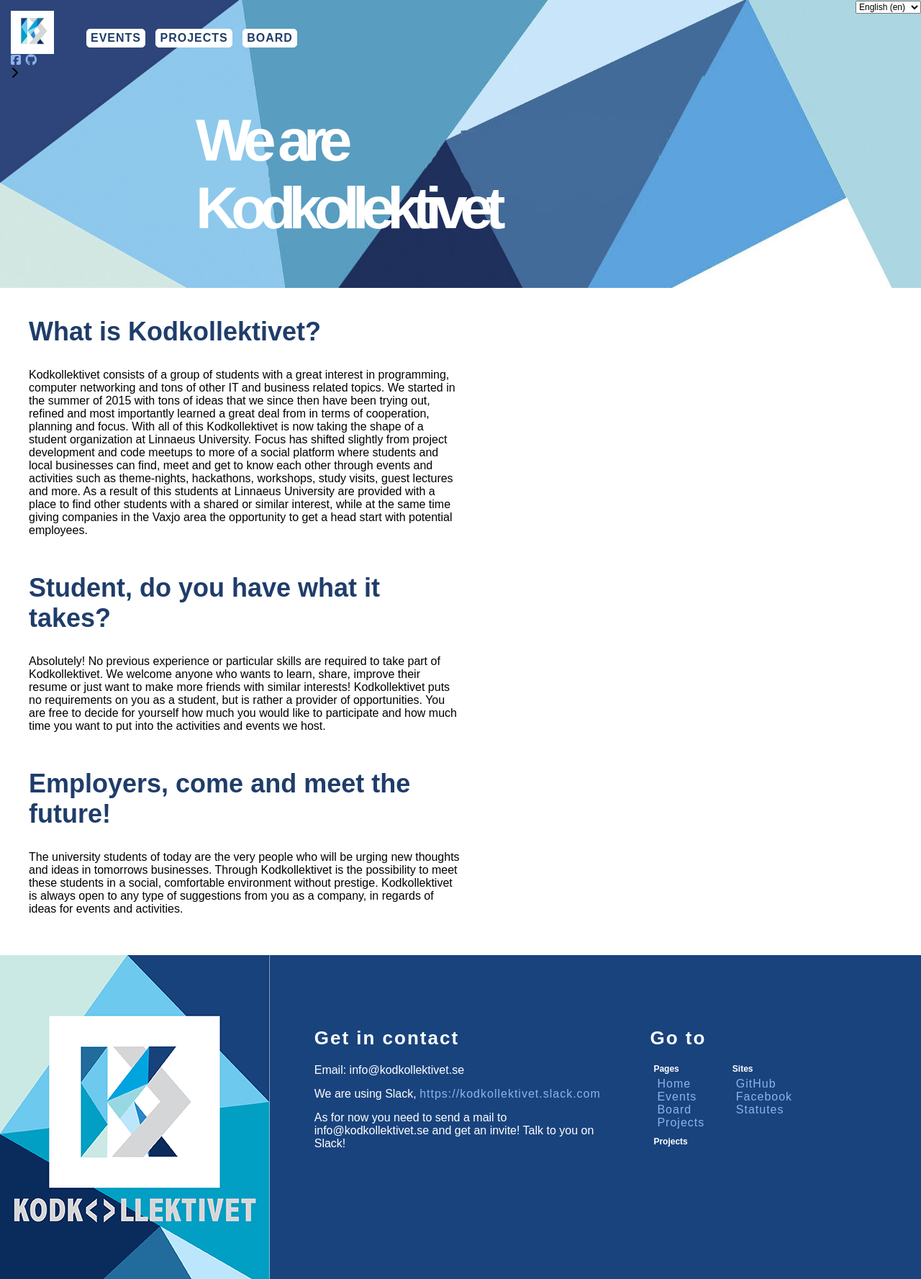
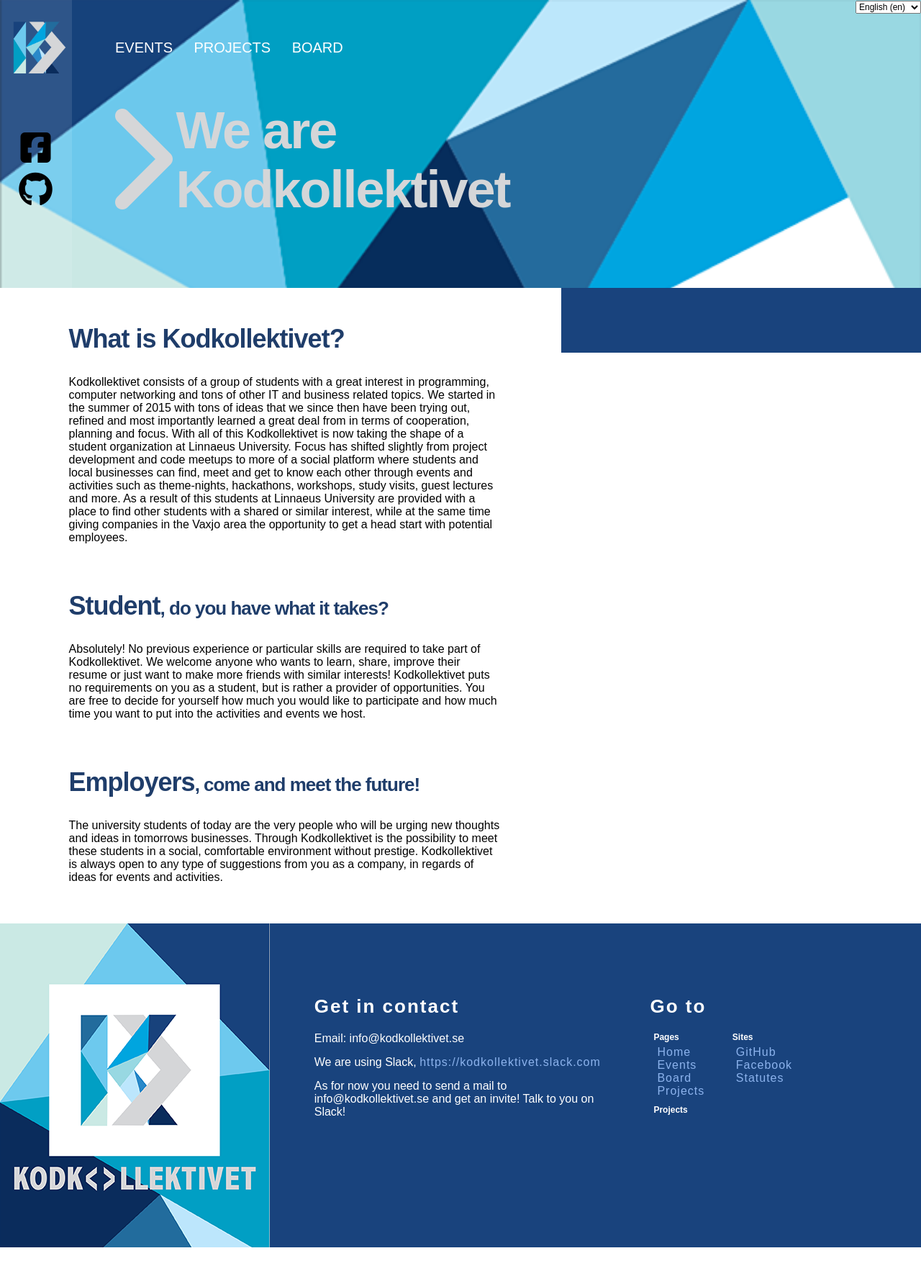
Before and after one commit to Kodkollektivet/kodkollektivet.se, a Django app: page /en/ in a window 1280 px wide. Shown: the whole page at 72% size. After the commit the page ends 1733 px from the top, so only its background shows below. Run offline with Django 3.2, Linux system fonts and the light colour scheme; data that the repository does not hold is empty; some libraries are stand-ins or nearby versions.

Commit message:
Current css output

```diff
--- a/kodkollektivet/static/css/main.css
+++ b/kodkollektivet/static/css/main.css
@@ -19,7 +19,7 @@
 
 /* line 8, compass/sass/_base.sass */
 main {
-  padding: 40px;
+  padding: 0 0 40px 40px;
   background-color: white;
   min-height: 300px;
   max-width: 2000px;
@@ -33,73 +33,148 @@
   clear: both;
 }
 /* line 13, compass/sass/_base.sass */
-main aside {
-  float: left;
-  display: block;
-  margin-right: 2.35765%;
-  width: 40.29137%;
-}
-/* line 38, ../../../../../.rvm/gems/ruby-2.3.3/gems/neat-compass-1.6.0/stylesheets/neat/grid/_span-columns.scss */
-main aside:last-child {
-  margin-right: 0;
-}
-/* line 15, compass/sass/_base.sass */
 main article {
   float: left;
   display: block;
   margin-right: 2.35765%;
   width: 57.35098%;
+  text-align: center;
 }
 /* line 38, ../../../../../.rvm/gems/ruby-2.3.3/gems/neat-compass-1.6.0/stylesheets/neat/grid/_span-columns.scss */
 main article:last-child {
   margin-right: 0;
 }
-/* line 17, compass/sass/_base.sass */
+/* line 16, compass/sass/_base.sass */
 main article section {
-  max-width: 600px;
-}
-/* line 19, compass/sass/_base.sass */
-main article section:not(:first-child) {
+  text-align: left;
+  display: inline-block;
   margin-top: 50px;
 }
+/* line 20, compass/sass/_base.sass */
+main article section h2 {
+  display: inline-block;
+}
+/* line 22, compass/sass/_base.sass */
+main article section h2 span {
+  font-size: 26px;
+}
+/* line 24, compass/sass/_base.sass */
+main article section img {
+  display: inline-block;
+  max-width: 60%;
+}
 
-/* line 22, compass/sass/_base.sass */
+/* line 28, compass/sass/_base.sass */
 h1, h2, h3, h4, h5 {
   margin-bottom: 30px;
   letter-spacing: 0px;
   color: #1F3D6A;
 }
 
-/* line 27, compass/sass/_base.sass */
+/* line 33, compass/sass/_base.sass */
 h2 {
   font-size: 36px;
+  letter-spacing: -1px;
 }
 
-/* line 29, compass/sass/_base.sass */
+/* line 36, compass/sass/_base.sass */
 h3 {
   font-size: 26px;
 }
 
-/* line 32, compass/sass/_base.sass */
+/* line 39, compass/sass/_base.sass */
 p {
   margin-bottom: 15px;
   font-weight: 300;
   max-width: 600px;
 }
 
-/* line 37, compass/sass/_base.sass */
+/* line 44, compass/sass/_base.sass */
 a {
   color: #8CB3ED;
   text-decoration: none;
   letter-spacing: 1px;
 }
-/* line 41, compass/sass/_base.sass */
+/* line 48, compass/sass/_base.sass */
 a:hover {
   color: white;
 }
-/* line 43, compass/sass/_base.sass */
+/* line 50, compass/sass/_base.sass */
 a:visited {
   color: #8CB3ED;
+}
+
+/* line 53, compass/sass/_base.sass */
+ul {
+  list-style-type: none;
+}
+
+/* line 1, compass/sass/_aside.sass */
+aside {
+  float: left;
+  display: block;
+  margin-right: 2.35765%;
+  width: 40.29137%;
+  padding: 0 40px 40px 40px;
+  background-color: #19437d;
+  color: white;
+  overflow-y: scroll;
+}
+/* line 38, ../../../../../.rvm/gems/ruby-2.3.3/gems/neat-compass-1.6.0/stylesheets/neat/grid/_span-columns.scss */
+aside:last-child {
+  margin-right: 0;
+}
+/* line 7, compass/sass/_aside.sass */
+aside h3, aside h4 {
+  color: white;
+  text-align: center;
+}
+/* line 10, compass/sass/_aside.sass */
+aside h4 {
+  font-size: 22px;
+  letter-spacing: 1px;
+}
+/* line 13, compass/sass/_aside.sass */
+aside section {
+  margin-top: 50px;
+}
+/* line 16, compass/sass/_aside.sass */
+aside .next-event {
+  display: block;
+  min-width: 80%;
+  border: 10px solid white;
+  padding: 15px 30px;
+}
+/* line 21, compass/sass/_aside.sass */
+aside .next-event:hover {
+  border-color: #8CB3ED;
+}
+/* line 23, compass/sass/_aside.sass */
+aside .next-event p, aside .next-event span {
+  color: white;
+}
+/* line 25, compass/sass/_aside.sass */
+aside .next-event .event-datetime {
+  border-bottom: 1px solid white;
+  font-size: 18px;
+  font-weight: bold;
+}
+/* line 29, compass/sass/_aside.sass */
+aside .upcoming-events {
+  padding: 0px;
+  margin-top: 20px;
+}
+/* line 32, compass/sass/_aside.sass */
+aside .upcoming-events li {
+  display: inline-block;
+}
+/* line 35, compass/sass/_aside.sass */
+aside .upcoming-events li:not(:last-child)::after {
+  content: ",";
+}
+/* line 40, compass/sass/_aside.sass */
+aside .right-now ul li a {
+  font-size: 18px;
 }
 
 /* line 1, compass/sass/_header.sass */
@@ -107,90 +182,120 @@
   position: relative;
   height: 400px;
   padding: 15px;
-  background: url('../img/kk_background.jpg?1487955799'), no-repeat;
+  background: url('../img/banner-background.jpg?1488298258'), no-repeat;
   -moz-background-size: cover;
   -o-background-size: cover;
   -webkit-background-size: cover;
   background-size: cover;
 }
 /* line 7, compass/sass/_header.sass */
-header h1 {
+header .header-text {
+  position: absolute;
+  left: 140px;
+  top: 140px;
+}
+/* line 11, compass/sass/_header.sass */
+header .header-text i {
+  font-size: 160px;
+  color: #d5d6d8;
+  vertical-align: 7px;
+}
+/* line 16, compass/sass/_header.sass */
+header .header-text h1 {
   display: inline-block;
-  position: absolute;
-  left: 50%;
-  top: 37%;
-  color: white;
-  font-size: 82px;
-  font-weight: 700;
-  margin-left: -368px;
-  letter-spacing: -10px;
-}
-/* line 17, compass/sass/_header.sass */
-header .logo {
-  display: inline-block;
-  padding: 3px;
-  background-color: white;
-  border: 2px solid white;
-}
-/* line 22, compass/sass/_header.sass */
-header .logo img {
-  width: 50px;
+  color: #d5d6d8;
+  font-size: 72px;
+  letter-spacing: -2px;
 }
 /* line 24, compass/sass/_header.sass */
-header .logo:hover {
-  border-color: #8CB3ED;
+header .side {
+  background-color: rgba(255, 255, 255, 0.1);
+  position: absolute;
+  top: 0;
+  left: 0;
+  height: 100%;
+  width: 100px;
+  text-align: center;
 }
-/* line 26, compass/sass/_header.sass */
+/* line 32, compass/sass/_header.sass */
+header .side .logo {
+  display: inline-block;
+  margin-top: 20px;
+}
+/* line 35, compass/sass/_header.sass */
+header .side .logo img {
+  width: 100px;
+}
+/* line 37, compass/sass/_header.sass */
+header .side .logo:hover {
+  background-color: #8CB3ED;
+}
+/* line 39, compass/sass/_header.sass */
+header .side .social-icons {
+  width: 60px;
+  margin: 55px auto;
+}
+/* line 42, compass/sass/_header.sass */
+header .side .social-icons a {
+  color: black;
+}
+/* line 44, compass/sass/_header.sass */
+header .side .social-icons a:hover {
+  color: #8CB3ED;
+}
+/* line 46, compass/sass/_header.sass */
+header .side .social-icons a i {
+  font-size: 48px;
+  display: inline-block;
+  text-align: center;
+}
+/* line 50, compass/sass/_header.sass */
+header .side .social-icons a i:not(first) {
+  margin-top: 10px;
+}
+/* line 52, compass/sass/_header.sass */
 header nav {
   display: inline-block;
   position: absolute;
-  top: 40px;
-  left: 80px;
+  top: 55px;
+  left: 120px;
 }
-/* line 32, compass/sass/_header.sass */
+/* line 58, compass/sass/_header.sass */
 header nav ul li {
-  background-color: white;
-  border-radius: 5px;
-  padding: 3px 5px;
   display: inline-block;
-  border: 1px solid white;
 }
-/* line 37, compass/sass/_header.sass */
+/* line 60, compass/sass/_header.sass */
 header nav ul li:not(:first-child) {
-  margin-left: 10px;
+  margin-left: 25px;
 }
-/* line 40, compass/sass/_header.sass */
-header nav ul li:hover {
-  border-color: #8CB3ED;
-}
-/* line 42, compass/sass/_header.sass */
+/* line 62, compass/sass/_header.sass */
 header nav ul li a {
-  color: #1F3D6A;
-  font-weight: 600;
+  color: white;
+  font-size: 20px;
   text-transform: uppercase;
   text-decoration: none;
-  letter-spacing: 1px;
+  letter-spacing: 0px;
 }
-/* line 48, compass/sass/_header.sass */
+/* line 68, compass/sass/_header.sass */
 header nav ul li a:visited {
-  color: #1F3D6A;
+  color: white;
 }
-/* line 50, compass/sass/_header.sass */
+/* line 70, compass/sass/_header.sass */
 header nav ul li a:hover {
   color: #8CB3ED;
 }
-/* line 53, compass/sass/_header.sass */
+/* line 73, compass/sass/_header.sass */
 header #changelang {
   position: absolute;
   top: 0;
   right: 0;
 }
-/* line 57, compass/sass/_header.sass */
+/* line 77, compass/sass/_header.sass */
 header #changelang select {
   font-size: 12px;
 }
 @media screen and (max-width: 830px) {
-  /* line 60, compass/sass/_header.sass */
+  /* line 80, compass/sass/_header.sass */
   header h1 {
     font-size: 48px;
     letter-spacing: -6px;
```
